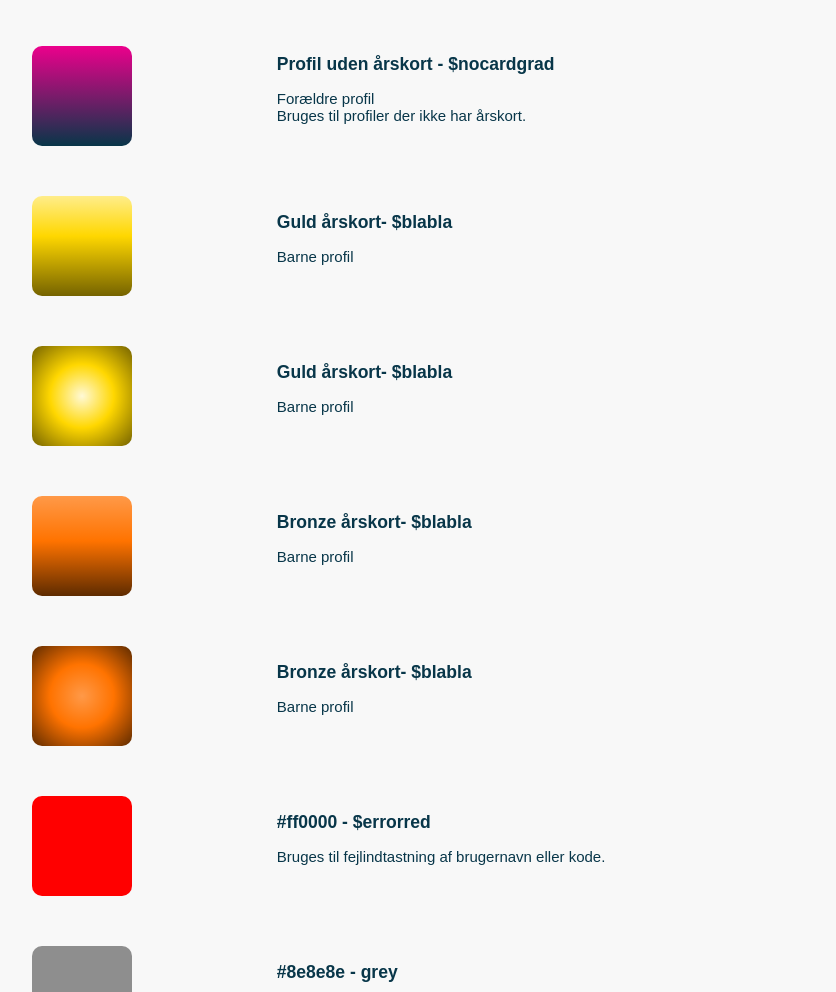
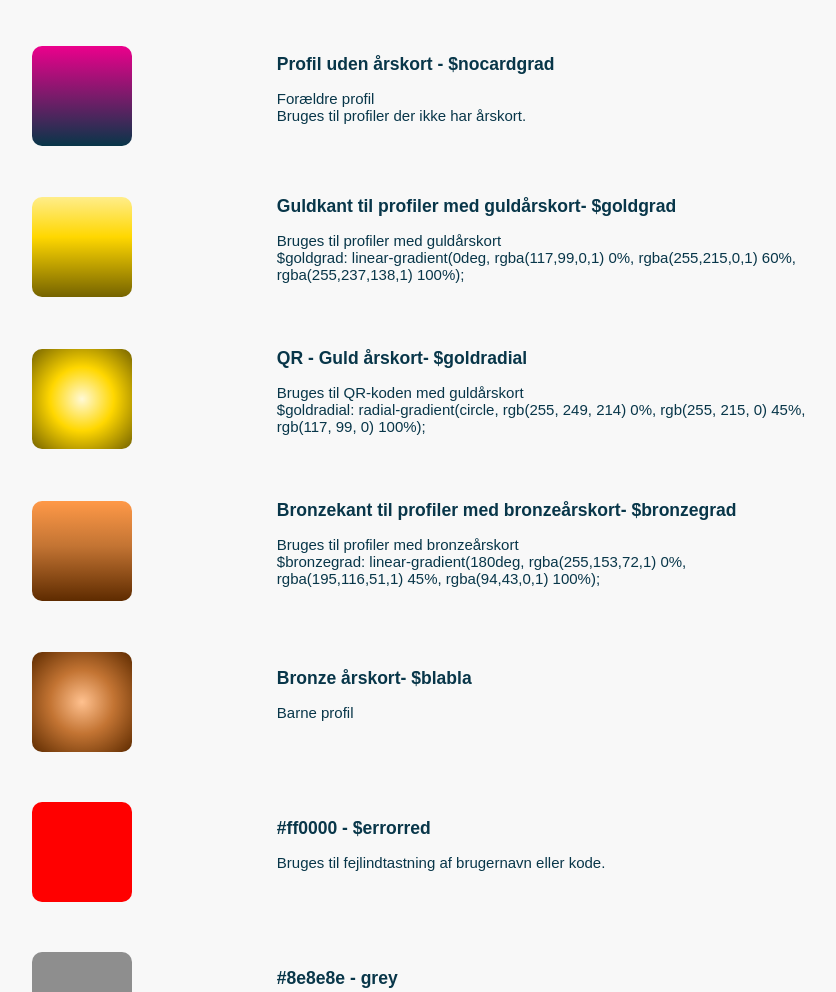
Before and after one commit to Artaey/JumpingFun, a PHP site: page /styleguide/colors.html in a window 1280 px wide. Shown: the part 686-1678 px from the top of the page, without its empty margins (399-1235 px from the left). Run offline with PHP 8.4, Linux system fonts and the light colour scheme.

Commit message:
color.html - gradientfarver tilføjet og beskrevet

```diff
--- a/css/base.scss
+++ b/css/base.scss
@@ -5,8 +5,8 @@ $pinkdark: #ec008c;
 $nocardgrad: linear-gradient(0deg, $bluedark 0%, $pinkdark 100%);
 $goldgrad: linear-gradient(0deg, rgba(117,99,0,1) 0%, rgba(255,215,0,1) 60%, rgba(255,237,138,1) 100%);
 $goldradial: radial-gradient(circle, rgb(255, 249, 214) 0%, rgb(255, 215, 0) 45%, rgb(117, 99, 0) 100%);
-$bronzegrad: linear-gradient(180deg, rgba(255,153,72,1) 0%, rgba(255,115,0,1) 45%, rgba(94,43,0,1) 100%);
-$bronzeradial: radial-gradient(circle, rgba(255,153,72,1) 0%, rgba(255,115,0,1) 45%, rgba(94,43,0,1) 100%);
+$bronzegrad: linear-gradient(180deg, rgba(255,153,72,1) 0%, rgba(195,116,51,1) 45%, rgba(94,43,0,1) 100%);
+$bronzeradial: radial-gradient(circle, rgba(255,193,143,1) 0%, rgba(195,116,51,1) 45%, rgba(94,43,0,1) 100%);
 
 $errorred:red;
 
--- a/css/jumpingfun.css
+++ b/css/jumpingfun.css
@@ -437,7 +437,7 @@ header h1 {
 }
 
 .qrbox {
-  background: linear-gradient(180deg, rgb(255, 153, 72) 0%, rgb(255, 115, 0) 45%, rgb(94, 43, 0) 100%);
+  background: radial-gradient(circle, rgb(255, 193, 143) 0%, rgb(195, 116, 51) 45%, rgb(94, 43, 0) 100%);
   width: 200px;
   height: 200px;
   margin: auto;
--- a/css/jumpingfun.scss
+++ b/css/jumpingfun.scss
@@ -122,7 +122,7 @@ body{
     width: 5px;
 }
 .qrbox{
-    background: $bronzegrad;
+    background: $bronzeradial;
     width: 200px;
     height: 200px;
     margin: auto;
--- a/css/styleguide.css
+++ b/css/styleguide.css
@@ -194,6 +194,23 @@ body {
      object-position: 50% 0%;
   margin: 5px;
   margin-bottom: -3px;
+}
+
+#proicon {
+  display: flex;
+  justify-content: center;
+  justify-items: center;
+  background: linear-gradient(0deg, #083649 0%, #ec008c 100%);
+}
+#proicon img {
+  height: 100px;
+  width: 100px;
+  -o-object-fit: cover;
+     object-fit: cover;
+  border-radius: 50%;
+  -o-object-position: 50% 0%;
+     object-position: 50% 0%;
+  margin: auto;
 }
 
 #probrug a img {
@@ -447,7 +464,7 @@ li a:hover:not(.active) {
 }
 
 .farveboks6 {
-  background: linear-gradient(180deg, rgb(255, 153, 72) 0%, rgb(255, 115, 0) 45%, rgb(94, 43, 0) 100%);
+  background: linear-gradient(180deg, rgb(255, 153, 72) 0%, rgb(195, 116, 51) 45%, rgb(94, 43, 0) 100%);
   height: 100px;
   width: 100px;
   border-radius: 10%;
@@ -455,7 +472,7 @@ li a:hover:not(.active) {
 }
 
 .farveboks6a {
-  background: radial-gradient(circle, rgb(255, 153, 72) 0%, rgb(255, 115, 0) 45%, rgb(94, 43, 0) 100%);
+  background: radial-gradient(circle, rgb(255, 193, 143) 0%, rgb(195, 116, 51) 45%, rgb(94, 43, 0) 100%);
   height: 100px;
   width: 100px;
   border-radius: 10%;
--- a/styleguide/colors.html
+++ b/styleguide/colors.html
@@ -82,8 +82,9 @@
       <div class="farveboks5"></div>
     </div>
     <div class="column right">
-      <h3 class="farveover">Guld årskort- $blabla</h3>
-      <p>Barne profil</p>
+      <h3 class="farveover">Guldkant til profiler med guldårskort- $goldgrad</h3>
+      <p>Bruges til profiler med guldårskort <br>
+        $goldgrad: linear-gradient(0deg, rgba(117,99,0,1) 0%, rgba(255,215,0,1) 60%, rgba(255,237,138,1) 100%);</p>
        </div>
   </div>
 
@@ -92,8 +93,9 @@
       <div class="farveboks5a"></div>
     </div>
     <div class="column right">
-      <h3 class="farveover">Guld årskort- $blabla</h3>
-      <p>Barne profil</p>
+      <h3 class="farveover">QR - Guld årskort- $goldradial</h3>
+      <p>Bruges til QR-koden med guldårskort<br>
+        $goldradial: radial-gradient(circle, rgb(255, 249, 214) 0%, rgb(255, 215, 0) 45%, rgb(117, 99, 0) 100%);</p>
        </div>
   </div>
 
@@ -102,8 +104,9 @@
       <div class="farveboks6"></div>
     </div>
     <div class="column right">
-      <h3 class="farveover">Bronze årskort- $blabla</h3>
-      <p>Barne profil</p>
+      <h3 class="farveover">Bronzekant til profiler med bronzeårskort- $bronzegrad</h3>
+      <p>Bruges til profiler med bronzeårskort <br>
+        $bronzegrad: linear-gradient(180deg, rgba(255,153,72,1) 0%, rgba(195,116,51,1) 45%, rgba(94,43,0,1) 100%);</p>
        </div>
   </div>
 
```
Also changed, not shown: 2 other files.
